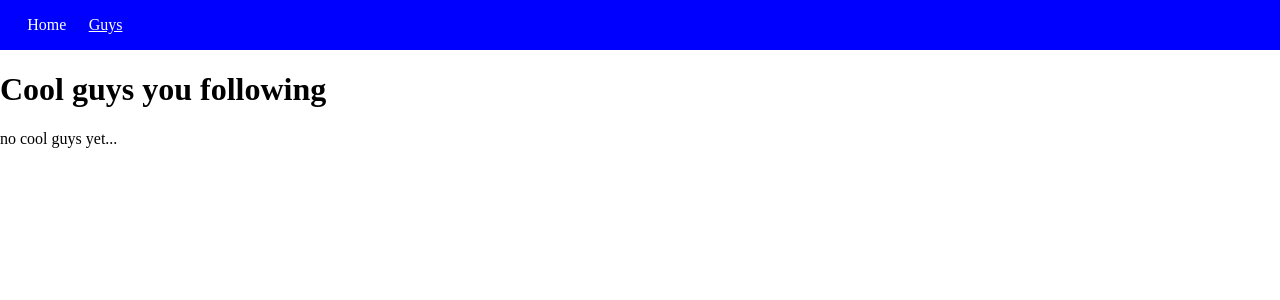
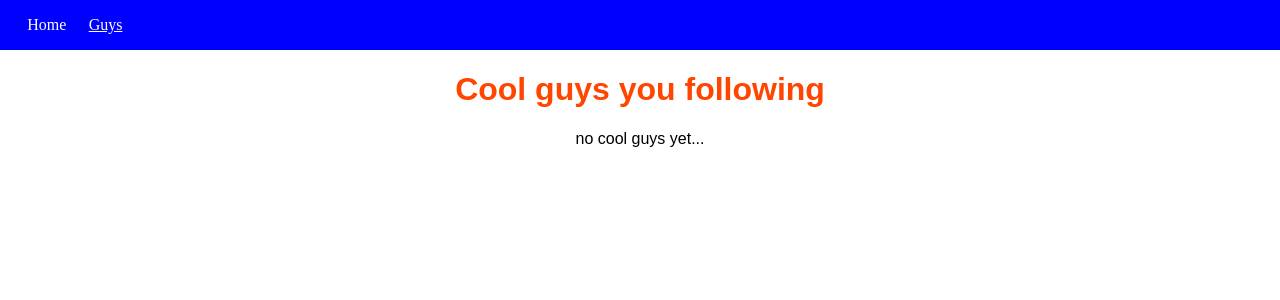
Before and after one commit to shootermv/follow-favorite-repos, a React (Create React App) app: page /guys in a window 1280 px wide. Shown: the top 300 px of the page. Built offline with nearby package versions, Linux system fonts and the light colour scheme.

Commit message:
feat: decorate CoolGuys page container with "App" class

```diff
--- a/src/Pages/CoolGuysPage/CoolGuysPage.js
+++ b/src/Pages/CoolGuysPage/CoolGuysPage.js
@@ -16,7 +16,7 @@ const removePerson = (id, setUsers) => {
 export default function CoolGuysPage() {
   const [users, setUsers] = useState(localStorage.getItem('coolGuys') ? JSON.parse(localStorage.getItem('coolGuys')) : [])
   return (
-    <>
+    <div className="App">
       <h1>Cool guys you  following</h1>
       {users?.length ? <ul className="coolGuysList">
         {users.map(({ name, email, login, avatar_url, repo, id }) => (<li key={id} className="user-row">
@@ -28,6 +28,6 @@ export default function CoolGuysPage() {
           </button>
         </li>))}
       </ul> : <>no cool guys yet...</>}
-    </>
+    </div>
   )
 }
--- a/src/styles.css
+++ b/src/styles.css
@@ -1,6 +1,9 @@
 .App {
   font-family: sans-serif;
   text-align: center;
+}
+h1 {
+  color: orangered;
 }
 body {
   padding: 0;
```
